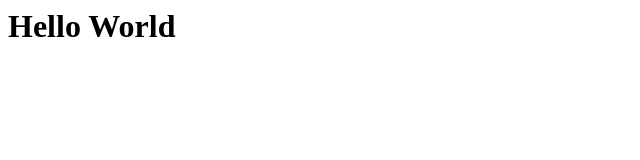
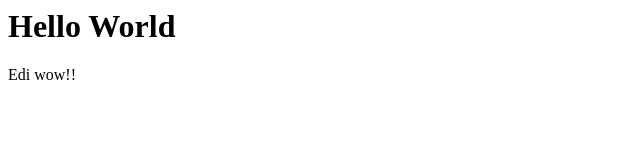
Before and after one commit to beanmoss/strider-test, a plain HTML site: page index.html in a window 1280 px wide. Shown: the full height of the page, 0-640 px from the left. Drawn offline with Linux system fonts and the light colour scheme.

Commit message:
edi wow
edi wow na wow strider ftw bye buddy

```diff
--- a/index.html
+++ b/index.html
@@ -1 +1,2 @@
 <h1>Hello World</h1>
+<p>Edi wow!!</p>
```
